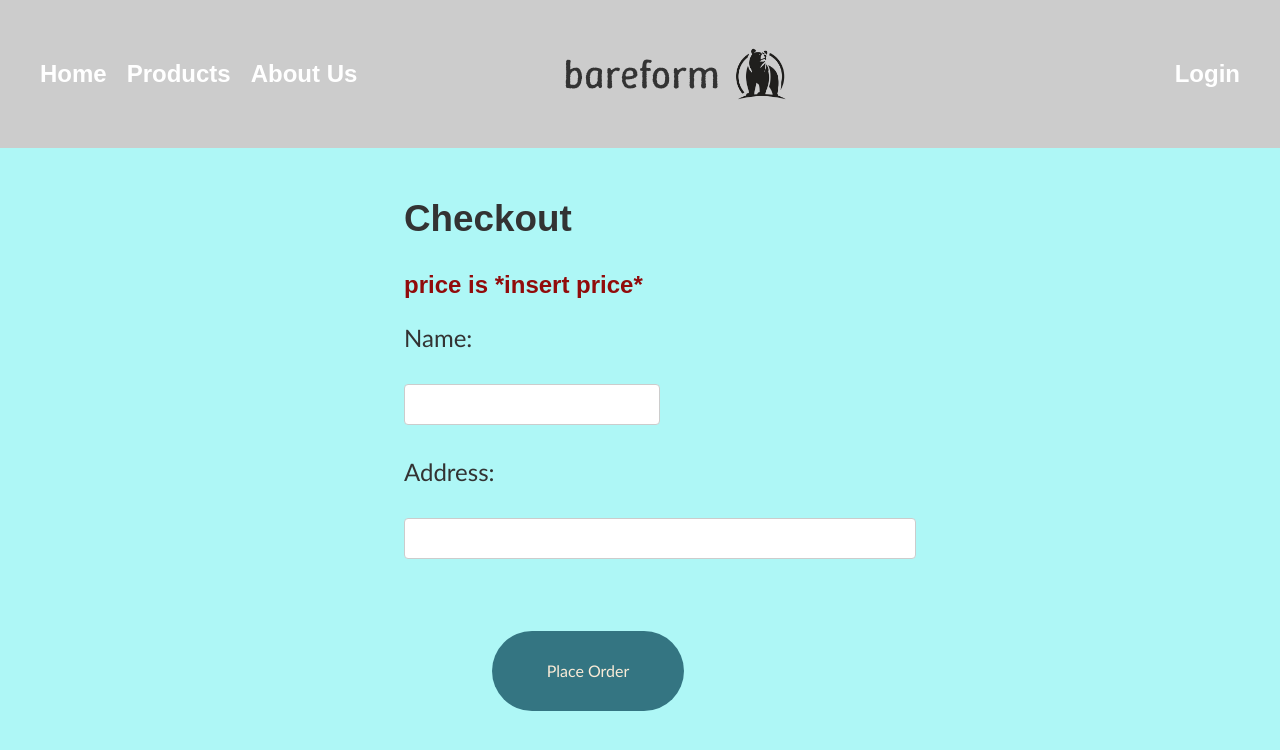
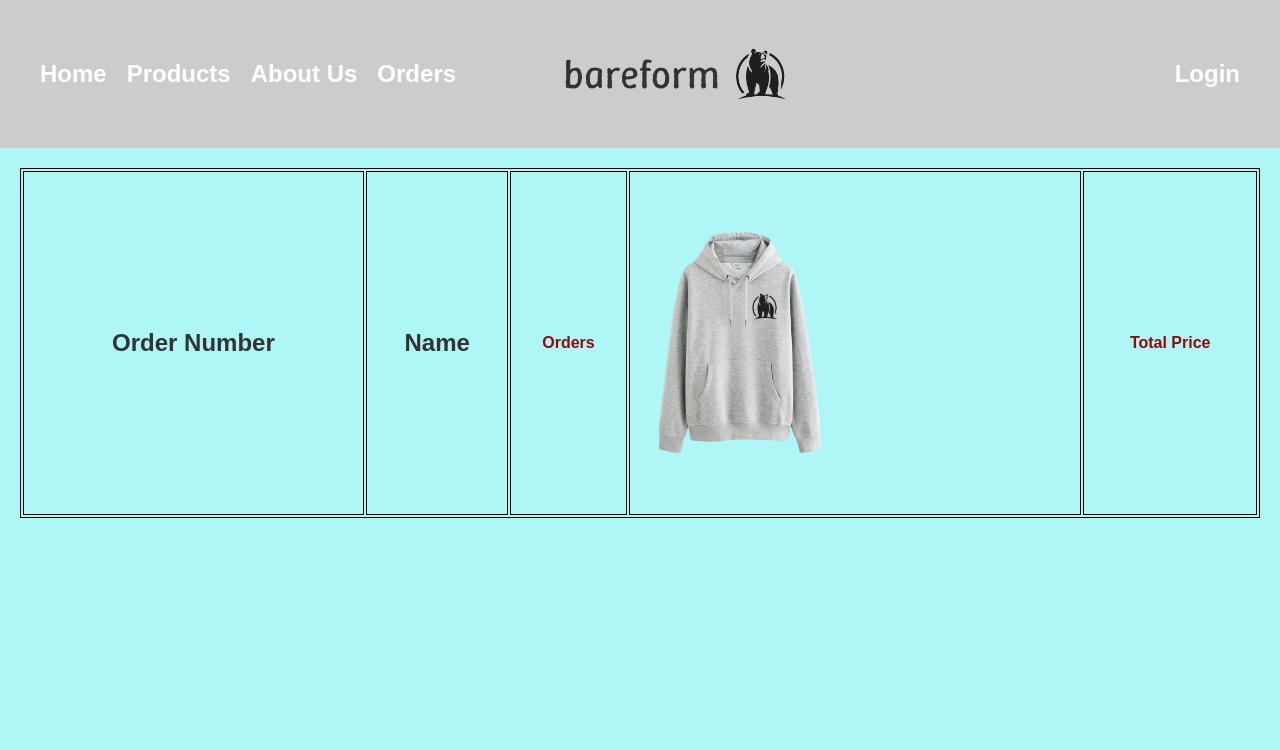
Before and after one commit to KiezleMcBiezle/2025WorkEx2, a plain HTML site: page orders.html in a window 1280 px wide. Drawn offline with Linux system fonts and the light colour scheme.

Commit message:
make orders instead of checkout

```diff
--- a/checkout.html
+++ b/orders.html
@@ -41,6 +41,11 @@
             <h1>About Us</h1>
           </a>
         </li>
+        <li>
+          <a href="orders.html">
+            <h1>Orders</h1>
+          </a>
+        </li>
       </ul>
       <div class="logo">
         <span class="brand-name">bareform</span>
@@ -56,6 +61,7 @@
       </ul>
     </nav>
     <main>
+      <!--
     <div class="checkoutpage">
       <h2 class="checkouttitle">Checkout</h2>
       <p class="productprice total checkouttotal"><strong> price is *insert price*</strong></p>
@@ -65,6 +71,24 @@
       <input type="submit" value="Place Order" class="order">
     </form>
     </div>
+    -->
+      <table class="table">
+        <tr>
+          <th>
+            <h2>Order Number</h2>
+          </th>
+          <th><h2>Name</h2></th>
+          <th>
+            <p class="productprice">Orders</p>
+          </th>
+          <th>
+            <img src="images/hoodie.png" class="productimage" id="hoodie" />
+          </th>
+          <th>
+            <p class="productprice"> Total Price </p>
+          </th>
+        </tr>
+      </table>
     </main>
   </body>
 </html>
```
Also changed, not shown: cart.html (+1 -1 lines).
